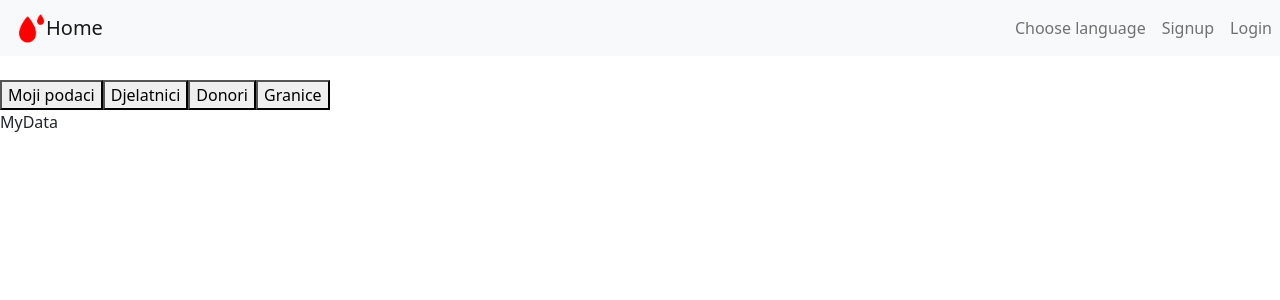
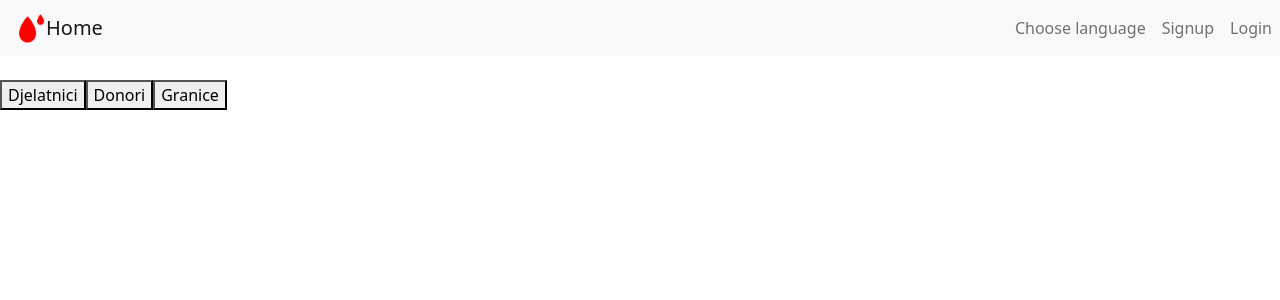
Before and after one commit to Hatej/true-blood, a React (Create React App) app in the folder IzvorniKod/trueBlood/frontend/: page /admin in a window 1280 px wide. Shown: the top 300 px of the page. Built offline with nearby package versions, Linux system fonts and the light colour scheme.

Commit message:
Maknut izbornik MojiPodaci kod admina

```diff
--- a/IzvorniKod/trueBlood/frontend/src/components/Admin.js
+++ b/IzvorniKod/trueBlood/frontend/src/components/Admin.js
@@ -13,14 +13,9 @@ function Admin(props) {
     return(
         <div>
             <div>
-                <button onClick={() => setView("myData")}>Moji podaci</button>
                 <button onClick={() => setView("employees")}>Djelatnici</button>
                 <button onClick={() => setView("donors")}>Donori</button>
                 <button onClick={() => setView("limits")}>Granice</button>
-            </div>
-
-            <div hidden={!(view==="myData")}>
-                <MyData/>
             </div>
 
             <div hidden={!(view==="employees")}>
```
Also changed, not shown: 1 other file (tests, documents, lock files or other folders).
